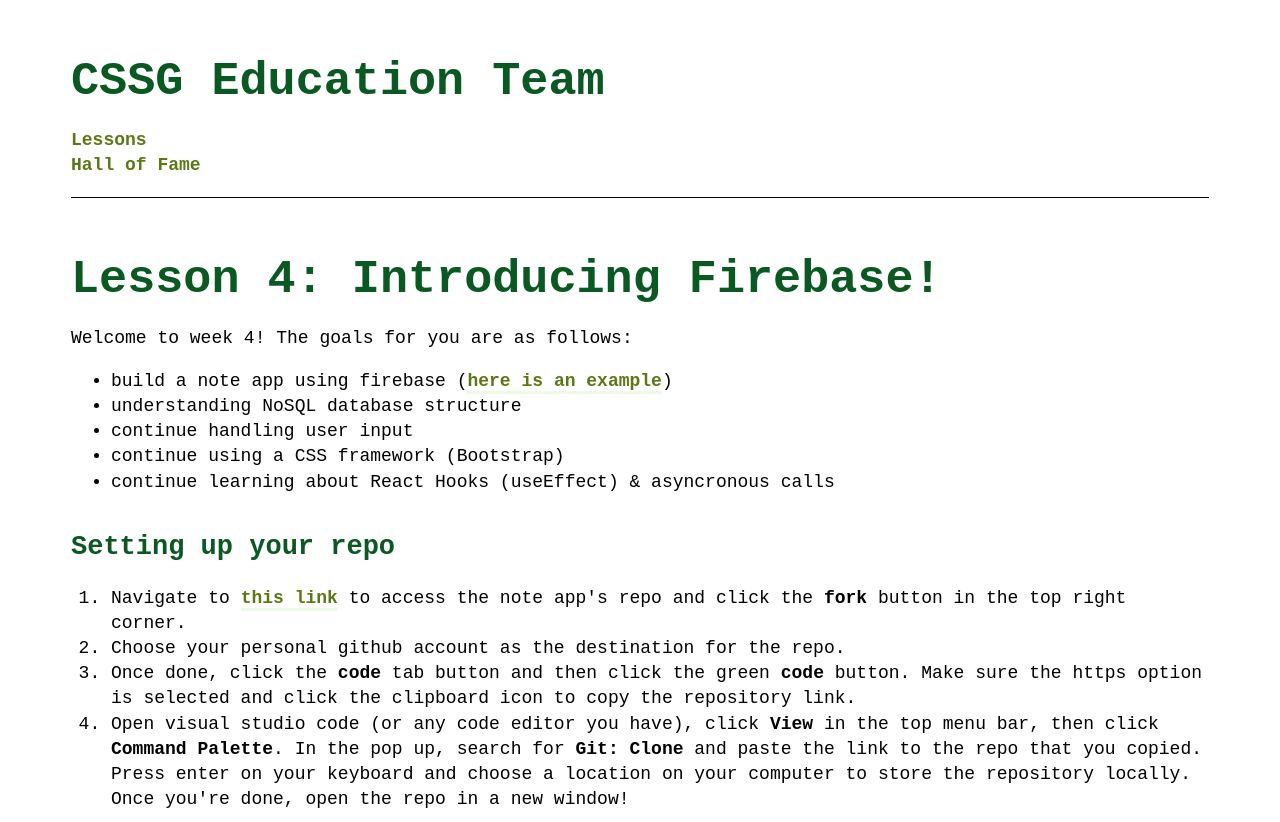
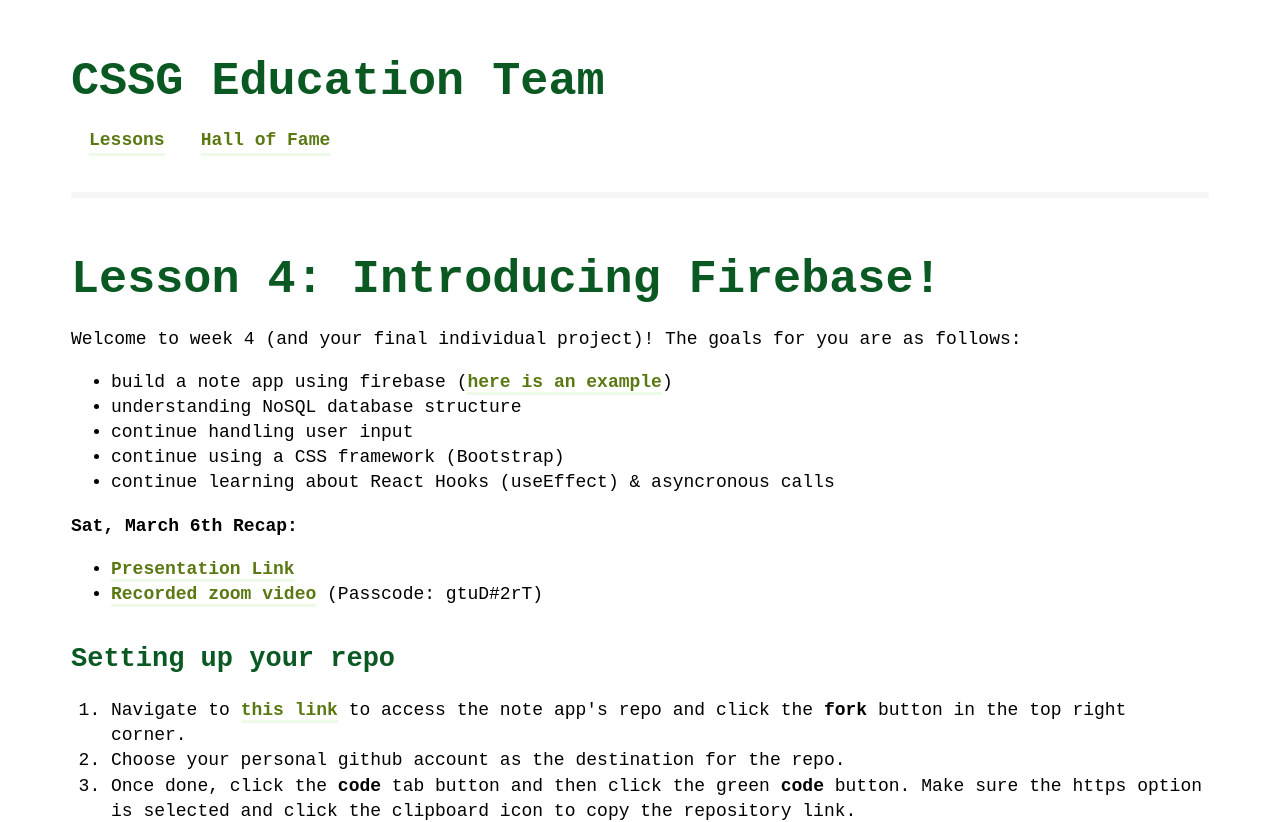
Before and after one commit to youngrakexr/cssg-edu-teamv, a React (Create React App) app: page /lesson-four in a window 1280 px wide. Shown: the top 822 px of the page. Built offline with nearby package versions, Linux system fonts and the light colour scheme.

Commit message:
add lesson 4

```diff
--- a/src/Lesson.js
+++ b/src/Lesson.js
@@ -5,7 +5,6 @@ const Lesson = ({ lesson }) => {
     <div className="home">
       <div id="content">
         <ReactMarkdown source={lesson} />
-        <hr />
       </div>
     </div>
   );
--- a/src/components/header.js
+++ b/src/components/header.js
@@ -13,7 +13,7 @@ const Header = () => {
         <h1 className="site-title">CSSG Education Team</h1>
       </Link>
 
-      <div>
+      <div className="nav-links">
         {pages.map(({ name, path }) => (
           <Link to={path}>
             <li className="nav-item">{name}</li>
--- a/src/data/markdown/lesson_four.js
+++ b/src/data/markdown/lesson_four.js
@@ -1,12 +1,18 @@
 const lesson_four = `# Lesson 4: Introducing Firebase!
 
-Welcome to week 4! The goals for you are as follows:
+Welcome to week 4 (and your final individual project)! The goals for you are as follows:
 
 - build a note app using firebase ([here is an example](https://cssg-edu-team.github.io/note-app/))
 - understanding NoSQL database structure
 - continue handling user input
 - continue using a CSS framework (Bootstrap)
 - continue learning about React Hooks (useEffect) & asyncronous calls
+
+**Sat, March 6th Recap:**
+
+- [Presentation Link](https://docs.google.com/presentation/d/1BlVYOZhm7wXBKru7Tgmf9DQzM3zuPzBh8rTCKvQ7uj8/edit?usp=sharing)
+- [Recorded zoom video](https://unc.zoom.us/rec/share/G6YzeLfex1oJtT_aCDl9Ys1oLK499P06BmoVb_NedHk_XGdX7wAlMEJwXAdMYeTC.wAjsW9a5G3f3MfUQ) (Passcode: gtuD#2rT)
+
 
 ## Setting up your repo
 
@@ -81,11 +87,19 @@ Firebase is a NoSQL database. In this specific case, this means it will act like
 
 So this time, we will actually be deploying to both Firebase and Github Pages! :)
 
+### Github Pages
+
 1. enter **git status** in your terminal to see any changes you made.
 2. enter **git add .**
 3. now enter **git commit -m** and in the blank space leave a brief message explaining what you changed in quotation marks.
 4. now we're going to upload our changes to github. enter the command **git push myrepo master**.
 5. The final step!!! Run the command **npm run deploy**. This will publish your website to github pages. Check it out using the following link: https://[your-github-username].github.io/note-app
+
+### Firebase Hosting
+
+Then, deploy your site to firebase using these commands:
+1. **npm run build**
+2. **firebase deploy**
 
 # What's next?
 
--- a/src/index.css
+++ b/src/index.css
@@ -129,7 +129,8 @@ h4 {
 
 .masthead {
   margin: 3rem 0;
-  border-bottom: 1px solid black;
+  padding-bottom: 1rem;
+  border-bottom: 6px solid rgba(231, 231, 231, 0.39);
   min-width: 100%;
 }
 
@@ -148,3 +149,11 @@ h4 {
 .nav-item {
   list-style: none;
 }
+
+.nav-links {
+  display: flex;
+}
+
+.nav-links a {
+  margin: 0 1rem;
+}
```
